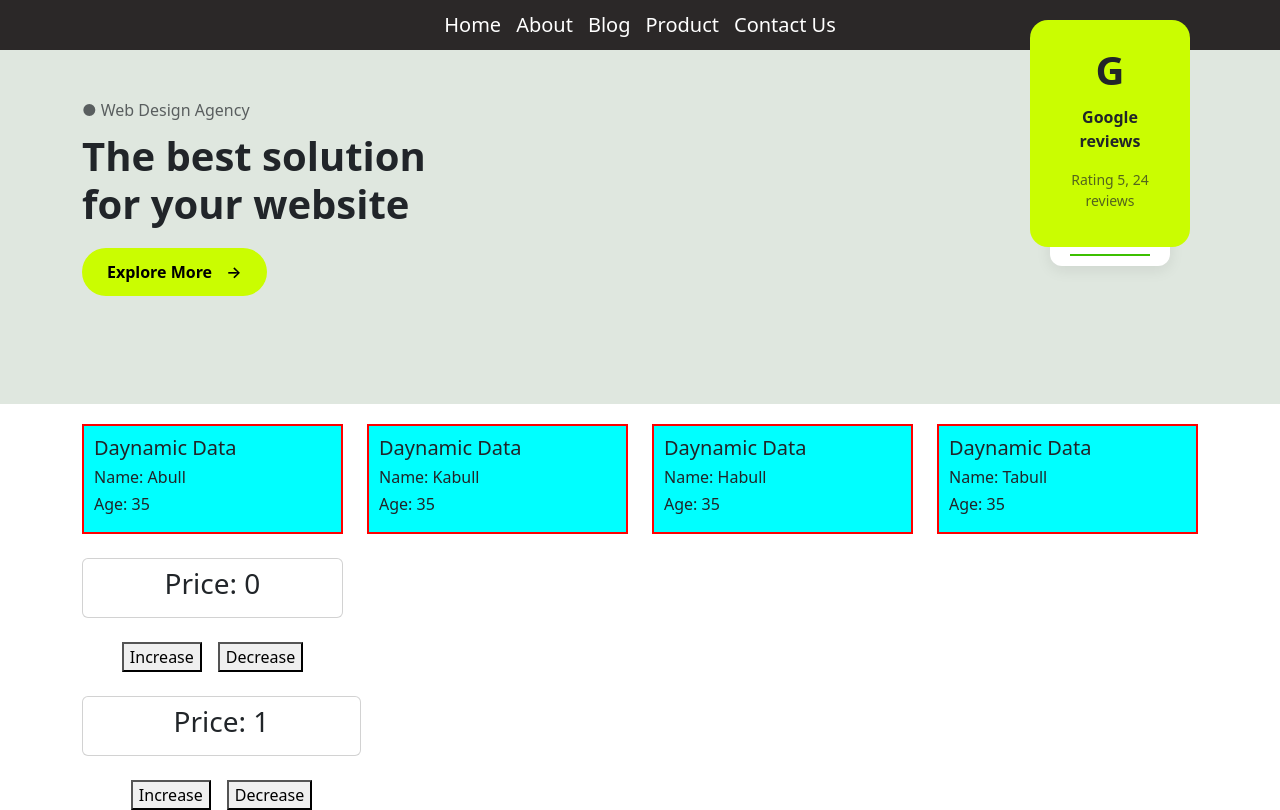
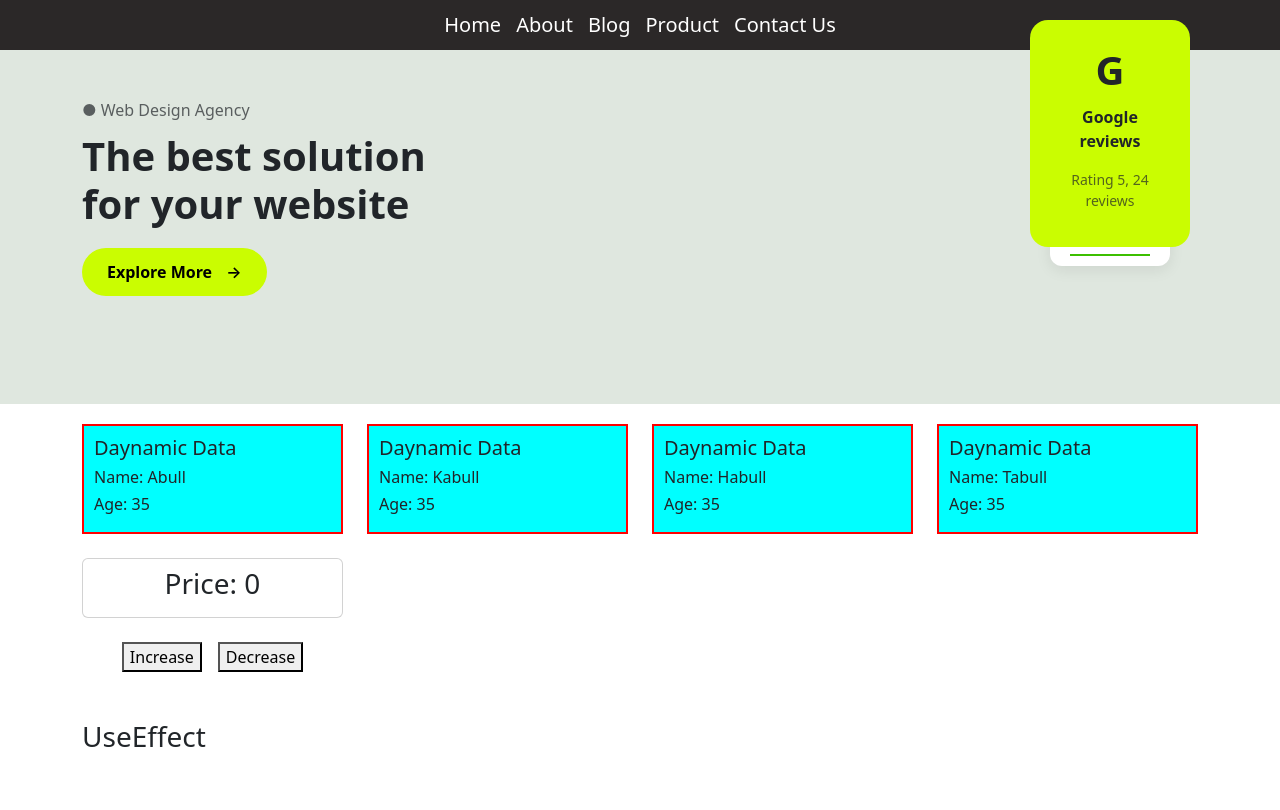
Before and after one commit to sabbirahmed32/my-react-app, a React (Vite) app: page / in a window 1280 px wide. Built offline with nearby package versions, Linux system fonts and the light colour scheme.

Commit message:
useEffect Hook

```diff
--- a/src/componant/Home.jsx
+++ b/src/componant/Home.jsx
@@ -4,6 +4,7 @@ import Herosection from "./home/Herosection";
 import Daynamic from "./home/Daynamic";
 import Usestate from "./home/Usestate";
 import Cartsection from "./home/Cartsection";
+import UseEffect from "./home/UseEffect";
 
 function Home() {
 
@@ -49,11 +50,19 @@ function Home() {
         <Usestate></Usestate>
       </div>
     </div>
-      <div className="col-md-3">
-        <Cartsection></Cartsection>
-      </div>
+
      </div>
 
+<div className="container">
+  <div className="row mt-5">
+    <div className="con-md-6">
+      <div><UseEffect></UseEffect></div>
+    </div>
+    <div className="col-md-6">
+
+    </div>
+  </div>
+</div>
      </>
 
   )
--- a/src/componant/home/Cartsection.jsx
+++ b/src/componant/home/Cartsection.jsx
@@ -1,23 +1,21 @@
 import { useState } from "react";
 
 function Cartsection() {
-   const[setproduct, setState] = useState(1);
+   const [Price, setstate]= useState(0);
 
-   const plus =()=>{
-    const newPrice = setproduct + 1;
-    setState(newPrice);
-   }
-   const mynas = () =>{
-    const newPrice = setproduct - 1;
-    setState(newPrice);
-   }
+    let plus = () =>{
+      let newPrice = Price + 1;
+      setstate(newPrice);
+    }
 
-
-
+    let mynas = () =>{
+      let newPrice = Price - 1;
+      setstate(newPrice);
+    }
   return (
     <div>
       <div className="card mt-4 mb-4 p-2">
-        <h3 className="text-center">Price: {setproduct}</h3>
+        <h3 className="text-center">Price: {Price}</h3>
       </div>
       <div className="d-flex justify-content-center gap-3">
         <button onClick={plus}>Increase</button>
--- /dev/null
+++ b/src/componant/home/UseEffect.jsx
@@ -0,0 +1,18 @@
+import { useEffect } from "react";
+
+
+
+function UseEffect(){
+    useEffect(() => {
+
+    }, []);
+
+    return(
+        <>
+        <div>
+            <h3>UseEffect</h3>
+        </div>
+        </>
+    )
+}
+export default UseEffect;
```
